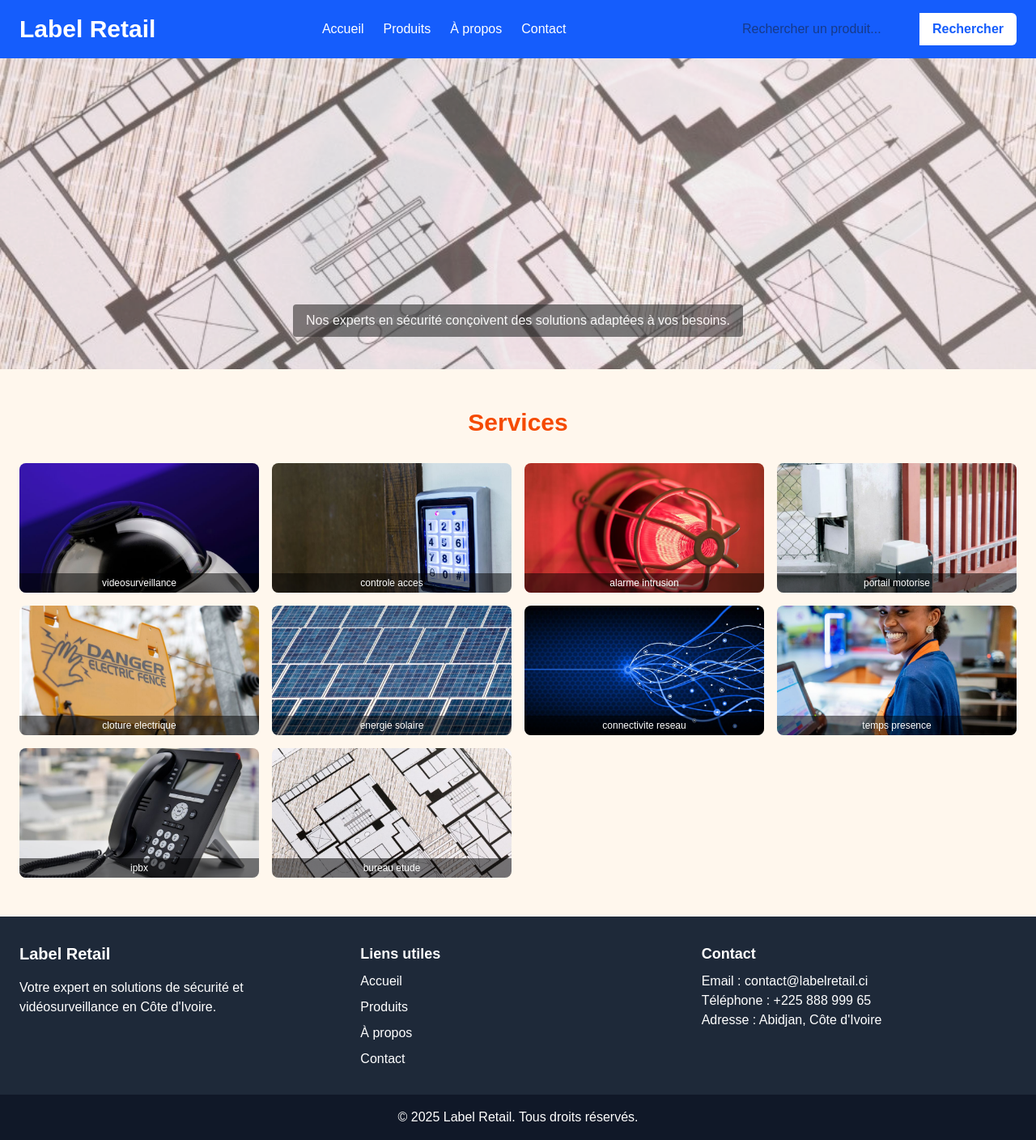
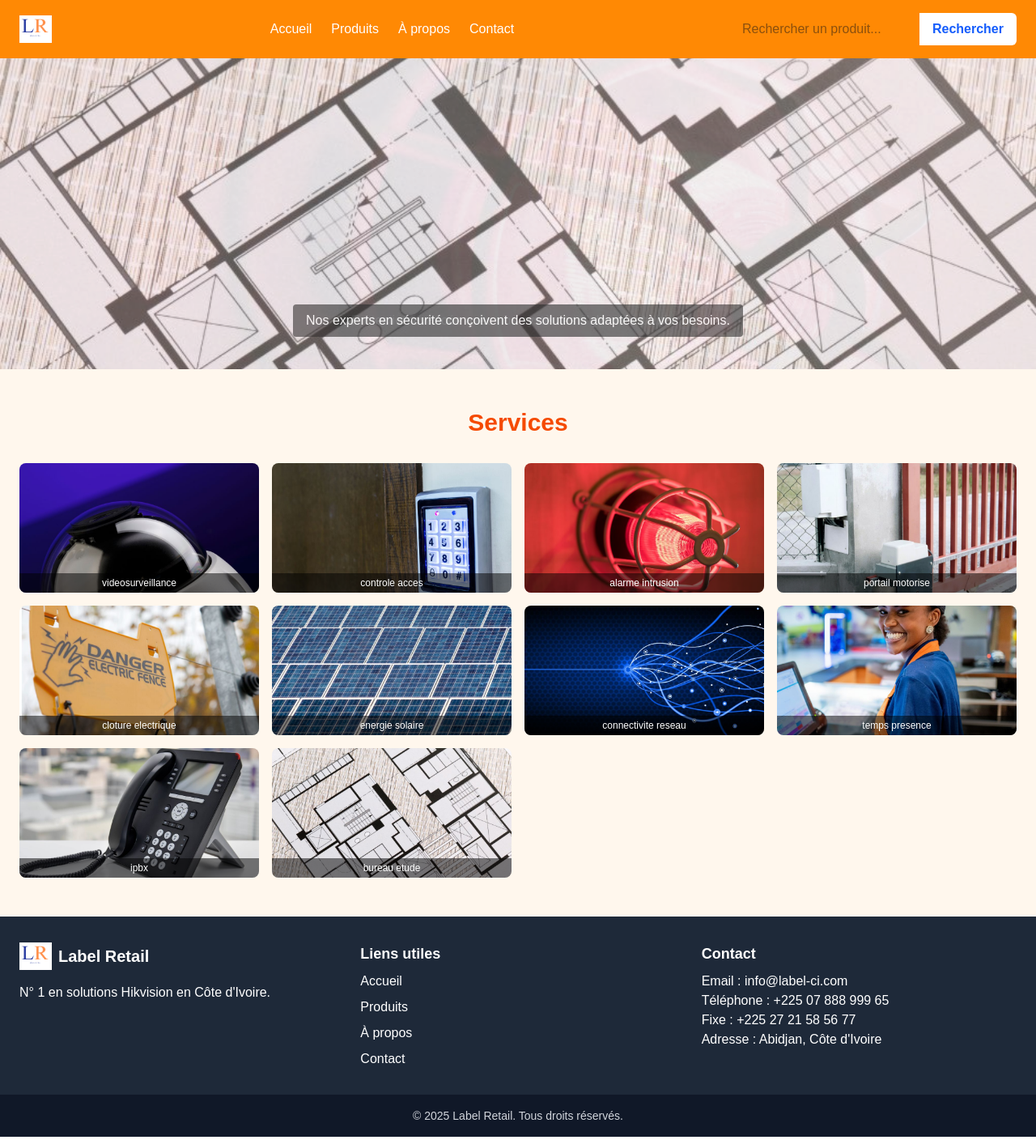
Before and after one commit to yves45839/labelshop-frontend, a Next.js app: page / in a window 1280 px wide. Shown: the whole page at 81% size. Built offline with nearby package versions, Linux system fonts and the light colour scheme; no server answers.

Commit message:
Déploiement Vercel

```diff
--- a/app/layout.tsx
+++ b/app/layout.tsx
@@ -1,9 +1,9 @@
-// app/layout.jsx
+import type { ReactNode } from 'react';
 import Navbar from '@/components/Navbar';
 import Footer from '@/components/Footer';
 import './globals.css';
 
-export default function RootLayout({ children }) {
+export default function RootLayout({ children }: { children: ReactNode }) {
   return (
     <html lang="fr">
       <body className="flex flex-col min-h-screen">
--- a/app/products/[slug]/page.tsx
+++ b/app/products/[slug]/page.tsx
@@ -8,23 +8,21 @@ async function getProduct(slug: string) {
   });
 
   const products = await res.json();
-
-  if (!products || products.length === 0) return null;
-
-  return products[0];
+  return products?.[0] || null;
 }
 
-// ✅ Signature correcte pour Next.js 15
+// ✅ SEO dynamique avec typage correct
 export async function generateMetadata(
-  { params }: { params: { slug: string } },
-  parent?: ResolvingMetadata
+  props: { params: Promise<{ slug: string }> },
+  _parent: ResolvingMetadata
 ): Promise<Metadata> {
-  const product = await getProduct(params.slug);
+  const { slug } = await props.params;
+  const product = await getProduct(slug);
 
   if (!product) {
     return {
-      title: "Produit introuvable",
-      description: "Le produit recherché n'existe pas.",
+      title: 'Produit introuvable',
+      description: 'Le produit recherché n\'existe pas.',
     };
   }
 
@@ -40,13 +38,14 @@ export async function generateMetadata(
   };
 }
 
-// ✅ Signature correcte aussi ici
+// ✅ Composant principal avec params typé comme Promise
 export default async function ProductDetailPage({
   params,
 }: {
-  params: { slug: string };
+  params: Promise<{ slug: string }>;
 }) {
-  const product = await getProduct(params.slug);
+  const { slug } = await params;
+  const product = await getProduct(slug);
 
   if (!product) {
     return (
@@ -99,7 +98,7 @@ export default async function ProductDetailPage({
             <p>
               {product.description && product.description !== 'False'
                 ? product.description
-                : product.meta_description || "Description bientôt disponible."}
+                : product.meta_description || 'Description bientôt disponible.'}
             </p>
           </div>
 
--- a/app/products/page.tsx
+++ b/app/products/page.tsx
@@ -1,16 +1,25 @@
-// app/products/page.jsx
 'use client';
 
 import { useEffect, useState } from 'react';
 import axios from 'axios';
 import ProductCard from '@/components/ProductCard';
 
+type Product = {
+  id: number;
+  name: string;
+  slug: string;
+  image_512?: string;
+  default_code?: string;
+  list_price: number;
+  [key: string]: unknown; // ✅ mieux que any
+};
+
 const api = axios.create({
   baseURL: 'https://labelshop-backend.onrender.com',
 });
 
 export default function ProductsPage() {
-  const [products, setProducts] = useState([]);
+  const [products, setProducts] = useState<Product[]>([]);
   const [isLoading, setIsLoading] = useState(true);
 
   useEffect(() => {
@@ -20,14 +29,15 @@ export default function ProductsPage() {
       setProducts(JSON.parse(cachedProducts));
       setIsLoading(false);
     } else {
-      api.get('/products/get-products/')
-        .then(res => {
+      api
+        .get('/products/get-products/')
+        .then((res) => {
           setProducts(res.data);
           localStorage.setItem('cachedProducts', JSON.stringify(res.data));
           setIsLoading(false);
         })
-        .catch(error => {
-          console.error(error);
+        .catch((error) => {
+          console.error('Erreur lors de la récupération des produits :', error);
           setIsLoading(false);
         });
     }
@@ -45,7 +55,7 @@ export default function ProductsPage() {
     <main className="container mx-auto py-8">
       <h1 className="text-3xl font-bold text-center mb-8">Nos Produits</h1>
       <div className="grid grid-cols-1 md:grid-cols-2 lg:grid-cols-3 gap-6">
-        {products.map(product => (
+        {products.map((product) => (
           <ProductCard key={product.id} product={product} />
         ))}
       </div>
--- a/components/Footer.jsx
+++ b/components/Footer.jsx
@@ -1,14 +1,17 @@
-// components/Footer.jsx
 import Link from 'next/link';
+import Image from 'next/image';
 
 export default function Footer() {
   return (
     <footer className="bg-gray-800 text-white">
       <div className="container mx-auto py-8 px-6 grid grid-cols-1 md:grid-cols-3 gap-8">
 
-        <div>
-          <h3 className="text-xl font-bold mb-4">Label Retail</h3>
-          <p>Votre expert en solutions de sécurité et vidéosurveillance en Côte d'Ivoire.</p>
+        <div className="flex flex-col items-start">
+          <div className="flex items-center space-x-2 mb-4">
+            <Image src="/images/lr.png" alt="Logo Label Retail" width={40} height={40} />
+            <h3 className="text-xl font-bold">Label Retail</h3>
+          </div>
+          <p>N° 1 en solutions Hikvision en Côte d'Ivoire.</p>
         </div>
 
         <div>
@@ -23,13 +26,14 @@ export default function Footer() {
 
         <div>
           <h3 className="text-lg font-semibold mb-2">Contact</h3>
-          <p>Email : contact@labelretail.ci</p>
-          <p>Téléphone : +225 888 999 65</p>
+          <p>Email : info@label-ci.com</p>
+          <p>Téléphone : +225 07 888 999 65</p>
+          <p>Fixe : +225 27 21 58 56 77</p>
           <p>Adresse : Abidjan, Côte d'Ivoire</p>
         </div>
+      </div>
 
-      </div>
-      <div className="bg-gray-900 py-4 text-center">
+      <div className="bg-gray-900 py-4 text-center text-sm text-gray-300">
         © {new Date().getFullYear()} Label Retail. Tous droits réservés.
       </div>
     </footer>
--- a/components/Navbar.jsx
+++ b/components/Navbar.jsx
@@ -1,9 +1,9 @@
-// components/Navbar.jsx
 'use client';
 
 import { useState } from 'react';
 import Link from 'next/link';
 import { useRouter } from 'next/navigation';
+import Image from 'next/image';
 
 export default function Navbar() {
   const [searchQuery, setSearchQuery] = useState('');
@@ -11,15 +11,18 @@ export default function Navbar() {
 
   const handleSearch = (e) => {
     e.preventDefault();
-    router.push(`/products/${searchQuery}`);
+    if (searchQuery.trim()) {
+      router.push(`/products/${searchQuery}`);
+    }
   };
 
   return (
-    <header className="bg-blue-600 shadow-md">
+    <header className="bg-orange-400 shadow-md">
       <div className="container mx-auto flex justify-between items-center py-4 px-6">
-        <Link href="/" className="text-3xl text-white font-bold">
-          Label Retail
+        <Link href="/" className="flex items-center space-x-2">
+          <Image src="/images/lr.png" alt="Logo Label Retail" width={40} height={40} />
         </Link>
+
         <nav className="flex items-center space-x-6">
           <Link href="/" className="text-white hover:text-blue-200 transition-colors">Accueil</Link>
           <Link href="/products" className="text-white hover:text-blue-200 transition-colors">Produits</Link>
```
Also changed, not shown: public/images/LR.png (added).
